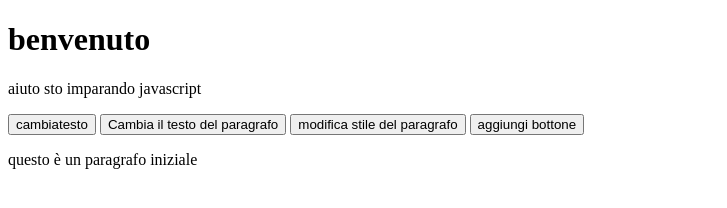
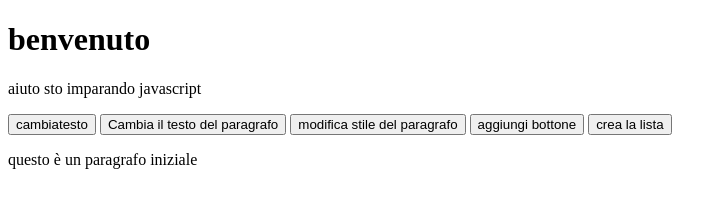
Before and after one commit to GiovanniTammaro9/javascritpt-DOM, a plain HTML site: page index.html in a window 1280 px wide. Shown: the whole page, without its empty margins (0-727 px from the left). Drawn offline with Linux system fonts and the light colour scheme.

Commit message:
creata una lista con createelement

```diff
--- a/index.html
+++ b/index.html
@@ -12,6 +12,7 @@
     <button onclick="modificaTesto()">Cambia il testo del paragrafo</button>
     <button onclick="modificaStile()">modifica stile del paragrafo</button>
     <button onclick="aggiungiBottone()">aggiungi bottone</button>
+    <button onclick="creaLista()">crea la lista</button>
 
 
 
--- a/index.js
+++ b/index.js
@@ -29,3 +29,21 @@ function aggiungiBottone() {
     let paragrafo = document.getElementById("paragrafo");
     paragrafo.innerHTML = paragrafo.innerHTML + `<button onclick="alert(\`hai cliccato il nuovo bottone!\`)">nuovoo bottone</button>`;
 }
+
+//creare una lista con createElement
+function creaLista() {
+    let lista = document.createElement("ul");
+    let item1 = document.createElement("li");
+    item1.innerText = "elemento1";
+    lista.appendChild(item1);
+
+    let item2 = document.createElement("li");
+    item2.innerText = "elemento2";
+    lista.appendChild(item2);
+
+    let item3 = document.createElement("li");
+    item3.innerText = "elemento3";
+    lista.appendChild(item3);
+
+    document.body.appendChild(lista);
+}
```
